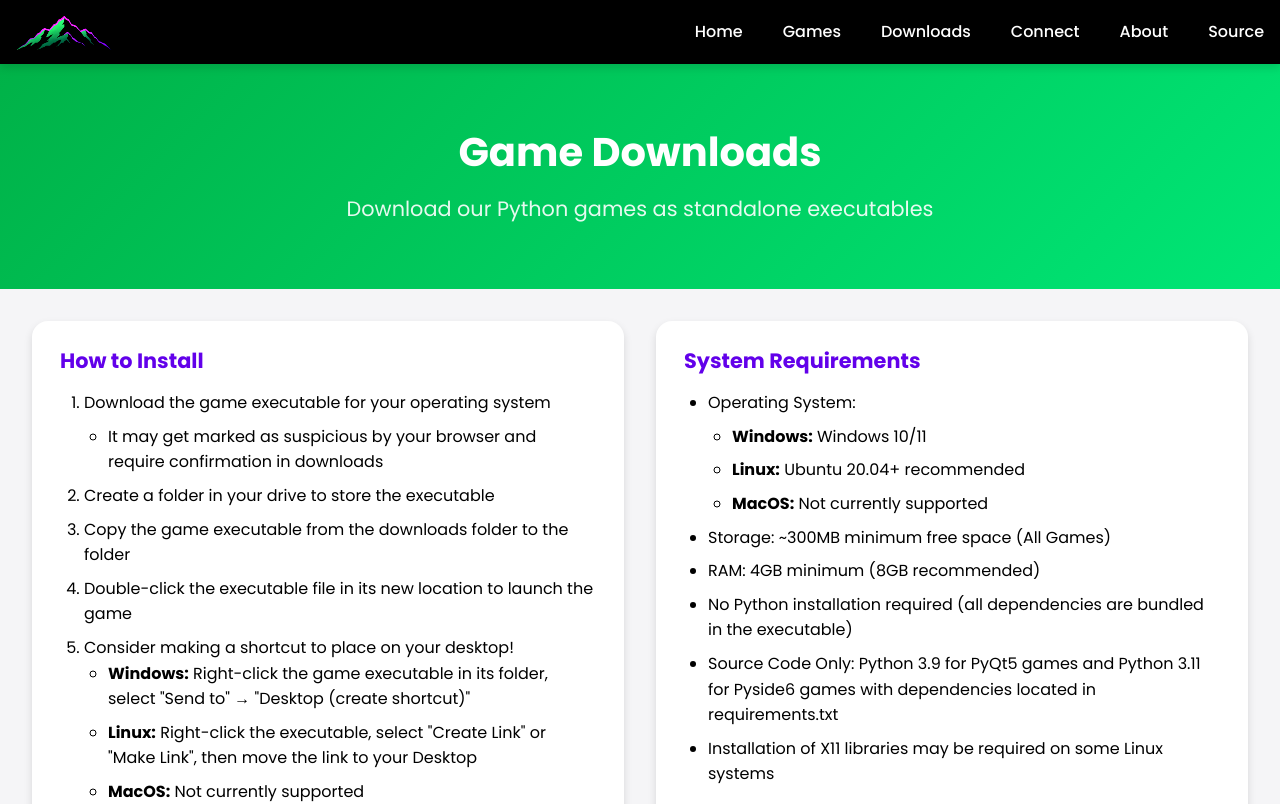
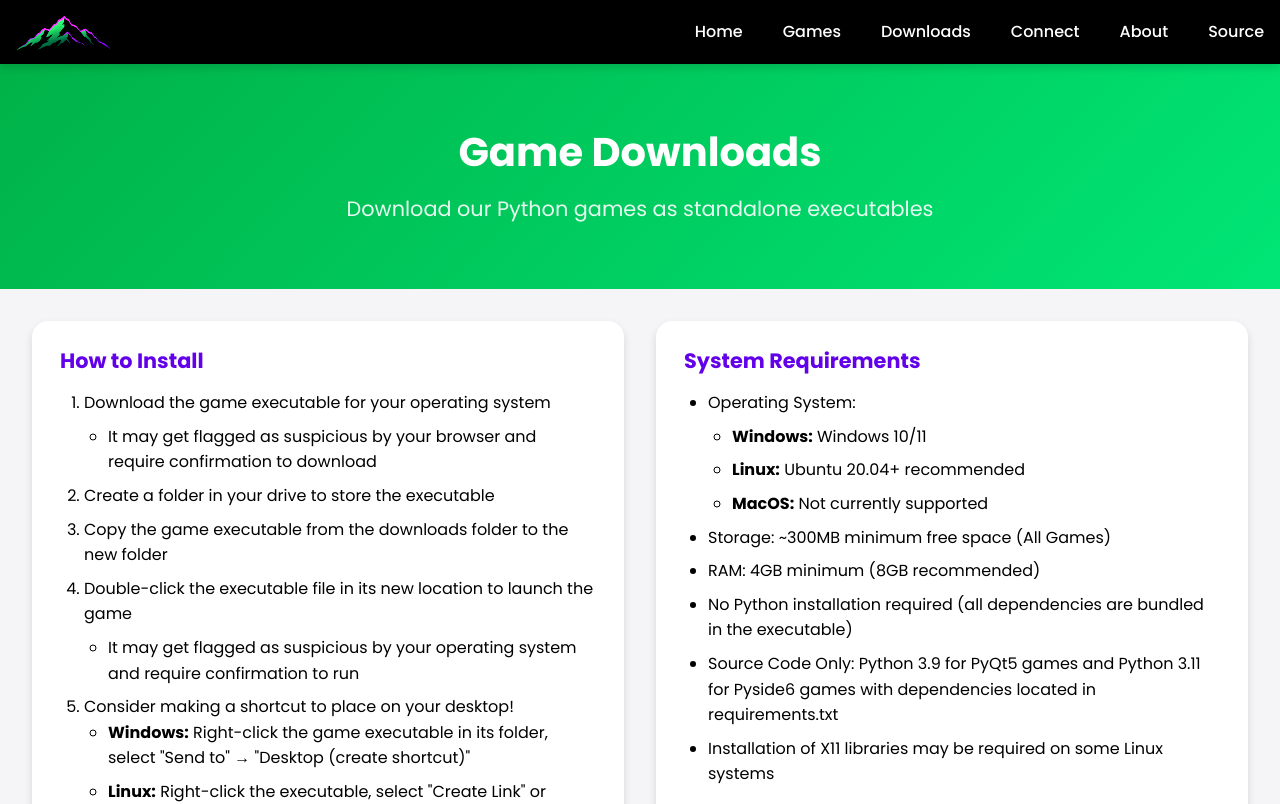
Before and after one commit to ktranfaglia1/PynacleGamesWebsite, a React (Vite) app in the folder PGApp/: page /downloads in a window 1280 px wide. Shown: the top 804 px of the page. Built offline with nearby package versions, Linux system fonts and the light colour scheme.

Commit message:
Added more to downloads description

```diff
--- a/PGApp/src/pages/Downloads.jsx
+++ b/PGApp/src/pages/Downloads.jsx
@@ -159,11 +159,14 @@ const Downloads = () => {
             <ol>
               <li>Download the game executable for your operating system </li>
                 <ul>
-                  <li> It may get marked as suspicious by your browser and require confirmation in downloads </li>
+                  <li> It may get flagged as suspicious by your browser and require confirmation to download </li>
                 </ul>
               <li>Create a folder in your drive to store the executable</li>
-              <li>Copy the game executable from the downloads folder to the folder</li>
+              <li>Copy the game executable from the downloads folder to the new folder</li>
               <li>Double-click the executable file in its new location to launch the game</li>
+                <ul>
+                  <li> It may get flagged as suspicious by your operating system and require confirmation to run </li>
+                </ul>
               <li>Consider making a shortcut to place on your desktop!
                 <ul>
                   <li><strong>Windows:</strong> Right-click the game executable in its folder, select "Send to" → "Desktop (create shortcut)"</li>
```
